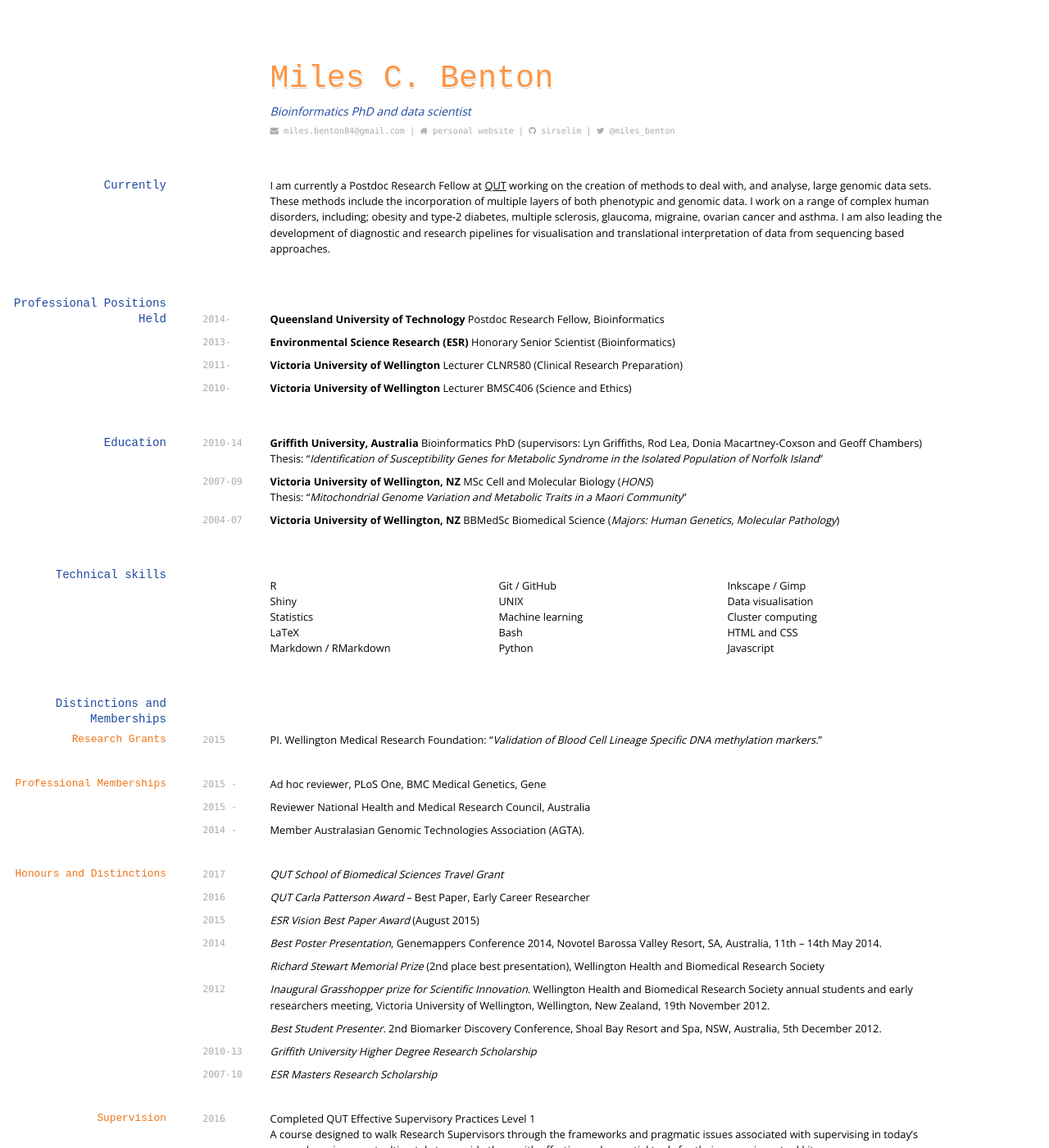
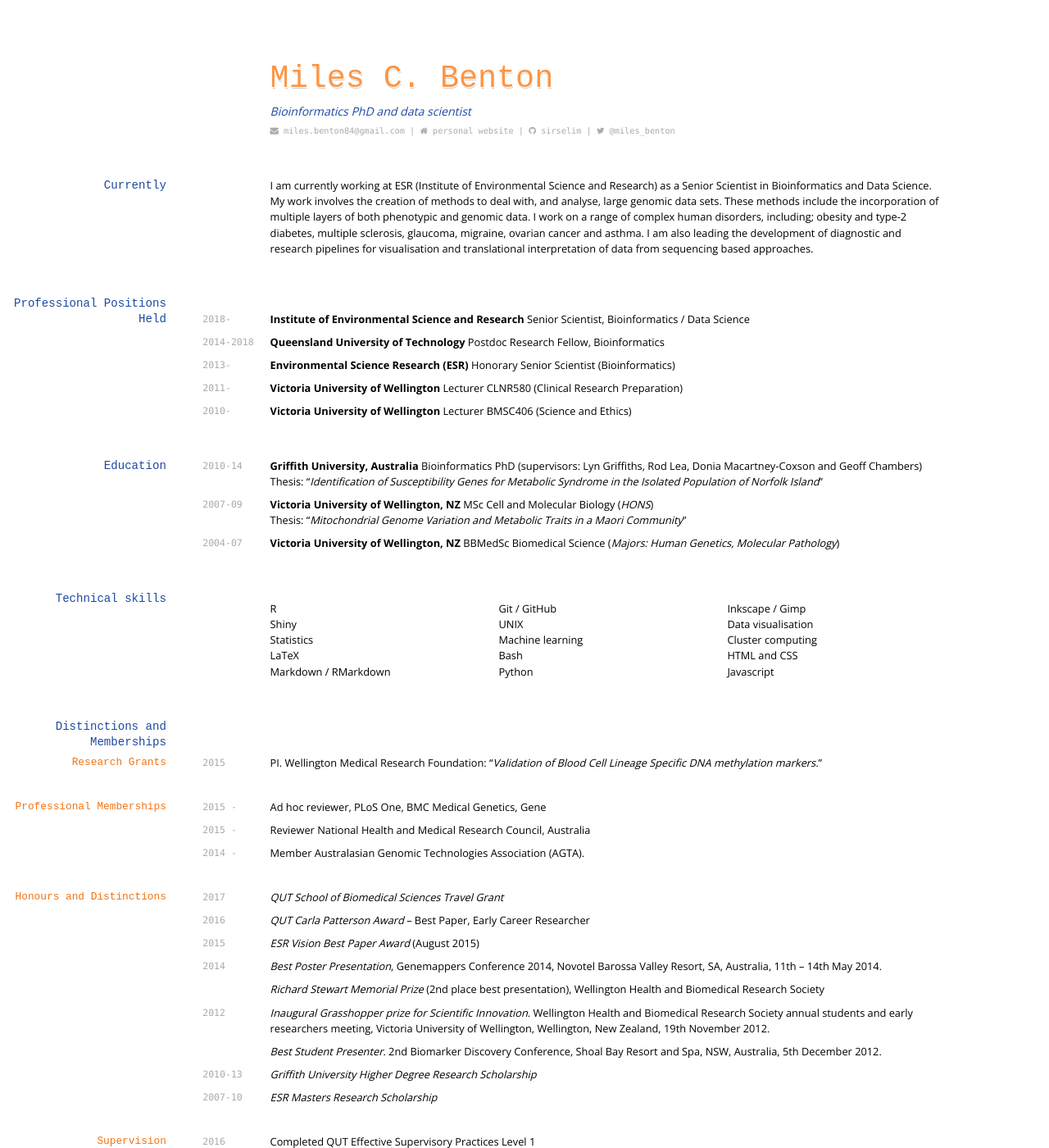
Before and after one commit to sirselim/Miles_CV, a Jekyll site: the page built from index.md, in a window 1280 px wide and 1400 px high. Shown: the whole window at 82% size. Built offline with Jekyll 4.4.1, drawn with Linux system fonts in a browser that asks for light colours; some web fonts are replaced; some of the changed text lies outside the part shown.

Commit message:
updated cv

```diff
--- a/index.md
+++ b/index.md
@@ -18,11 +18,14 @@ Bioinformatics PhD and data scientist
 
 ## Currently
 
-I am currently a Postdoc Research Fellow at [QUT](https://www.qut.edu.au/institute-of-health-and-biomedical-innovation) working on the creation of methods to deal with, and analyse, large genomic data sets. These methods include the incorporation of multiple layers of both phenotypic and genomic data. I work on a range of complex human disorders, including; obesity and type-2 diabetes, multiple sclerosis, glaucoma, migraine, ovarian cancer and asthma. I am also leading the development of diagnostic and research pipelines for visualisation and translational interpretation of data from sequencing based approaches.
+I am currently working at ESR (Institute of Environmental Science and Research) as a Senior Scientist in Bioinformatics and Data Science. My work involves the creation of methods to deal with, and analyse, large genomic data sets. These methods include the incorporation of multiple layers of both phenotypic and genomic data. I work on a range of complex human disorders, including; obesity and type-2 diabetes, multiple sclerosis, glaucoma, migraine, ovarian cancer and asthma. I am also leading the development of diagnostic and research pipelines for visualisation and translational interpretation of data from sequencing based approaches.
 
 ## Professional Positions Held
 
-`2014-`
+`2018-`
+__Institute of Environmental Science and Research__ Senior Scientist, Bioinformatics / Data Science
+
+`2014-2018`
 __Queensland University of Technology__ Postdoc Research Fellow, Bioinformatics
 
 `2013-`
@@ -120,13 +123,19 @@ A course designed to walk Research Supervisors through the frameworks and pragma
 ## Publication Metrics
 
 * Journal articles: __30__
-* H-index: __11__
-* Citations: __437__
+* H-index: __12__
+* Citations: __482__
 
 ## Publications
 
 <!-- ### Journals -->
 `2018`
+**Benton MC**, Smith RA, Haupt LM, Albury CL, Maksemous N, Lea RA, and Griffiths LR. (2018) A Customisable Analysis Pipeline for Identification of Clinically Relevant Genetic Variants in Next Generation Sequencing Data. *Genetics in Medicine* (under review)
+
+Macartney-Coxson D, Cameron A, Clapham J, and **Benton MC**. (2018) DNA methylation in blood - potential to provide new insights in immune cell biology. *Scientific Reports* (under review)
+
+MaltbyV, Lea RA, Graves M, Sanders K, **Benton MC**, Tajouri L, Scott R, and Lechner-Scott J. (2018) A hypermethylated region in the promoter of the lymphotoxin-alpha gene in CD19+ B cells is associated with multiple sclerosis. *Scientific Reports* (under revision)
+
 Aquino EM, **Benton MC**, Haupt LM, Sutherland HG, Griffiths LR, and Lea RA. (2018) Current understanding of DNA methylation and age-related disease. *OBM Genetics* 2(2) [DOI:10.21926/obm.genet.1802016]
 
 Bradshaw G, Lualhati RL, Albury CL, Maksemous N, Roos-Araujo D, Smith RA, **Benton MC**, Eccles DA, Lea RA, Sutherland HG, Haupt LM and Griffiths LR. (2018) Exome sequencing diagnoses X-linked moesin-associated immunodeficiency in a primary immunodeficiency case. *Frontiers in Immunology* 9
```
Also changed, not shown: scholar_plot/scholar_citations_iEhBavEAAAAJ.png.
